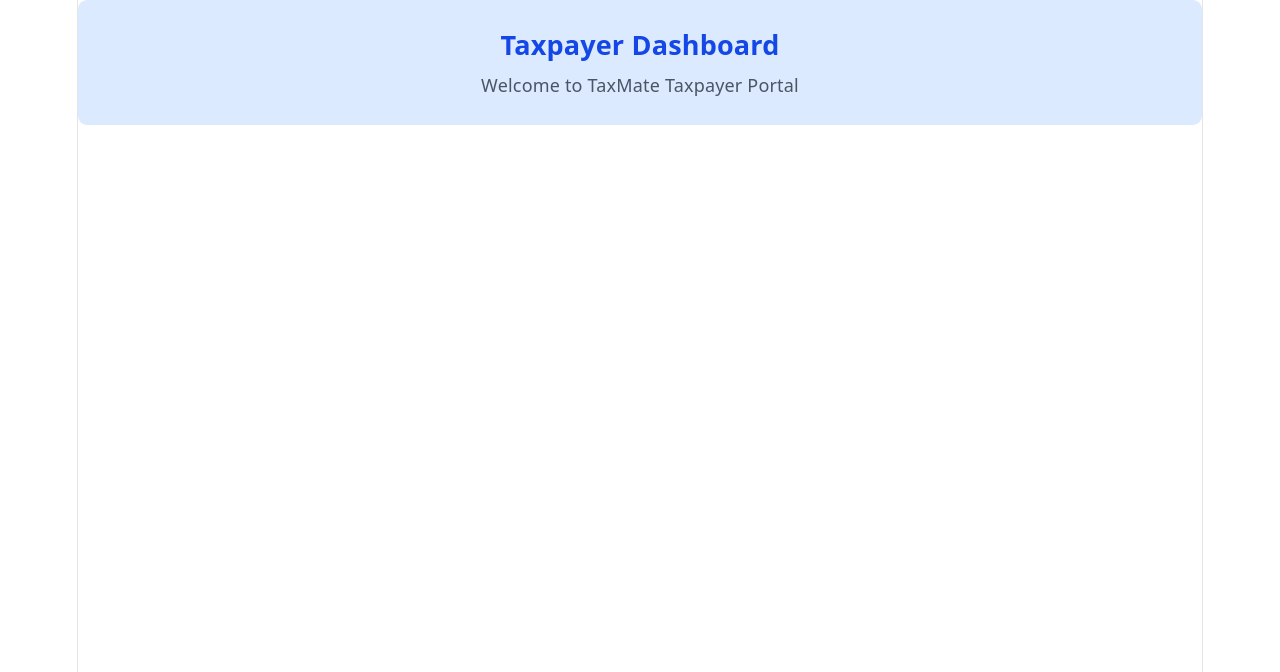
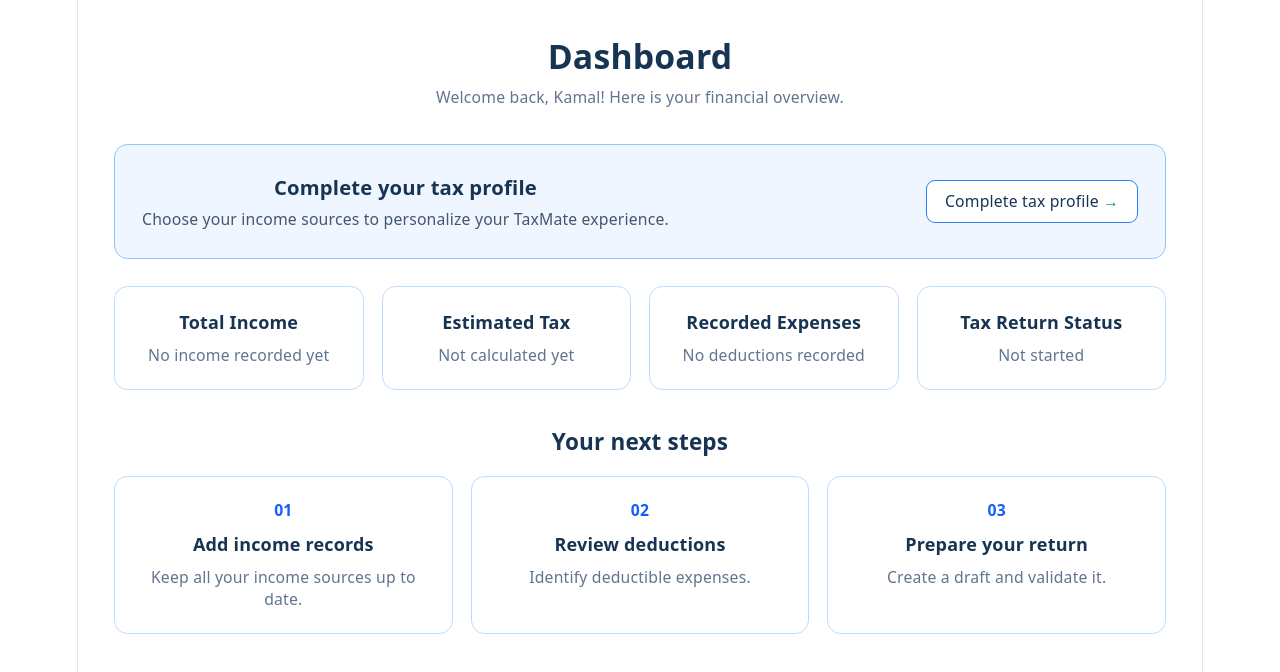
Before and after one commit to siyararansiluni/TaxMate, a React (Vite) app in the folder frontend/: page /dashboard in a window 1280 px wide. Shown: the top 672 px of the page. Built offline with nearby package versions, Linux system fonts and the light colour scheme.

Commit message:
feat: update taxpayer dashboard UI

```diff
--- a/frontend/src/pages/TaxPayerDashboard.tsx
+++ b/frontend/src/pages/TaxPayerDashboard.tsx
@@ -1,15 +1,100 @@
+
 function TaxPayerDashboard() {
   return (
-    <div className="bg-blue-100 p-6 rounded-lg">
-      <h2 className="text-2xl font-bold text-blue-700">
-        Taxpayer Dashboard
-      </h2>
+    <div className="min-h-screen bg-white px-4 py-8 sm:px-6 lg:px-8">
+      <h1 className="text-3xl font-bold text-[#173453]">
+        Dashboard
+      </h1>
 
-      <p className="mt-2 text-gray-600">
-        Welcome to TaxMate Taxpayer Portal
+      <p className="mt-2 text-sm text-slate-500">
+        Welcome back, Kamal! Here is your financial overview.
       </p>
+
+      <section className="mt-8 flex flex-col gap-5 rounded-xl border border-blue-300 bg-blue-50 p-5 sm:flex-row sm:items-center sm:justify-between sm:p-6">
+        <div>
+          <h2 className="text-lg font-semibold text-[#173453]">
+            Complete your tax profile
+          </h2>
+          <p className="mt-1 text-sm text-slate-600">
+            Choose your income sources to personalize your TaxMate experience.
+          </p>
+        </div>
+
+        <button
+          type="button"
+          className="shrink-0 rounded-lg border border-blue-500 bg-white px-4 py-2 text-sm font-medium text-[#173453] transition-colors hover:bg-blue-50"
+        >
+          Complete tax profile <span className="text-teal-600">→</span>
+        </button>
+      </section>
+
+      <section className="mt-6 grid grid-cols-1 gap-4 sm:grid-cols-2 lg:grid-cols-4">
+        <article className="rounded-xl border border-blue-200 bg-white p-5">
+          <h2 className="font-semibold text-[#173453]">Total Income</h2>
+          <p className="mt-2 text-sm text-slate-500">
+            No income recorded yet
+          </p>
+        </article>
+
+        <article className="rounded-xl border border-blue-200 bg-white p-5">
+          <h2 className="font-semibold text-[#173453]">Estimated Tax</h2>
+          <p className="mt-2 text-sm text-slate-500">
+            Not calculated yet
+          </p>
+        </article>
+
+        <article className="rounded-xl border border-blue-200 bg-white p-5">
+          <h2 className="font-semibold text-[#173453]">Recorded Expenses</h2>
+          <p className="mt-2 text-sm text-slate-500">
+            No deductions recorded
+          </p>
+        </article>
+
+        <article className="rounded-xl border border-blue-200 bg-white p-5">
+          <h2 className="font-semibold text-[#173453]">Tax Return Status</h2>
+          <p className="mt-2 text-sm text-slate-500">Not started</p>
+        </article>
+      </section>
+
+      <section className="mt-8">
+        <h2 className="text-xl font-semibold text-[#173453]">
+          Your next steps
+        </h2>
+
+        <div className="mt-4 grid grid-cols-1 gap-4 md:grid-cols-3">
+          <article className="rounded-xl border border-blue-200 bg-white p-5">
+            <p className="text-sm font-semibold text-blue-600">01</p>
+            <h3 className="mt-2 font-semibold text-[#173453]">
+              Add income records
+            </h3>
+            <p className="mt-2 text-sm text-slate-500">
+              Keep all your income sources up to date.
+            </p>
+          </article>
+
+          <article className="rounded-xl border border-blue-200 bg-white p-5">
+            <p className="text-sm font-semibold text-blue-600">02</p>
+            <h3 className="mt-2 font-semibold text-[#173453]">
+              Review deductions
+            </h3>
+            <p className="mt-2 text-sm text-slate-500">
+              Identify deductible expenses.
+            </p>
+          </article>
+
+          <article className="rounded-xl border border-blue-200 bg-white p-5">
+            <p className="text-sm font-semibold text-blue-600">03</p>
+            <h3 className="mt-2 font-semibold text-[#173453]">
+              Prepare your return
+            </h3>
+            <p className="mt-2 text-sm text-slate-500">
+              Create a draft and validate it.
+            </p>
+          </article>
+        </div>
+      </section>
     </div>
   );
 }
 
-export default TaxPayerDashboard
+export default TaxPayerDashboard;
```
